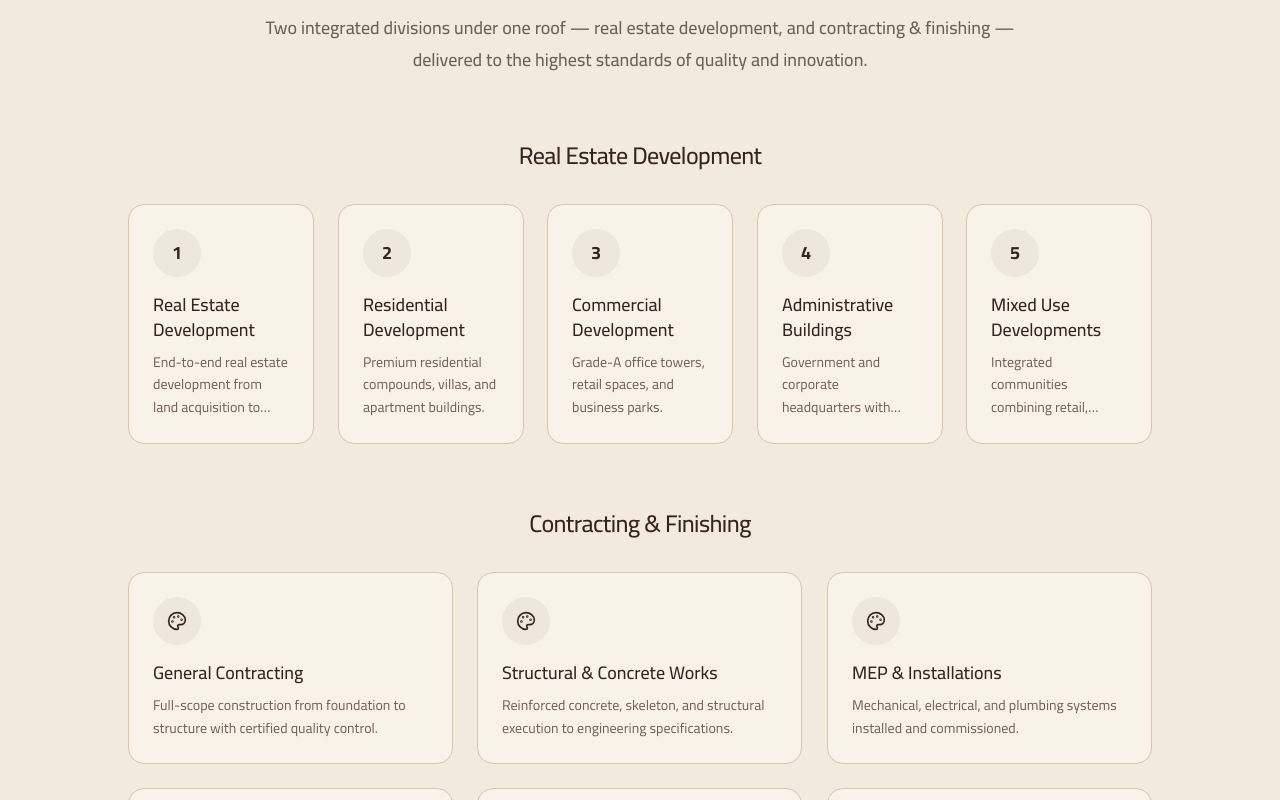
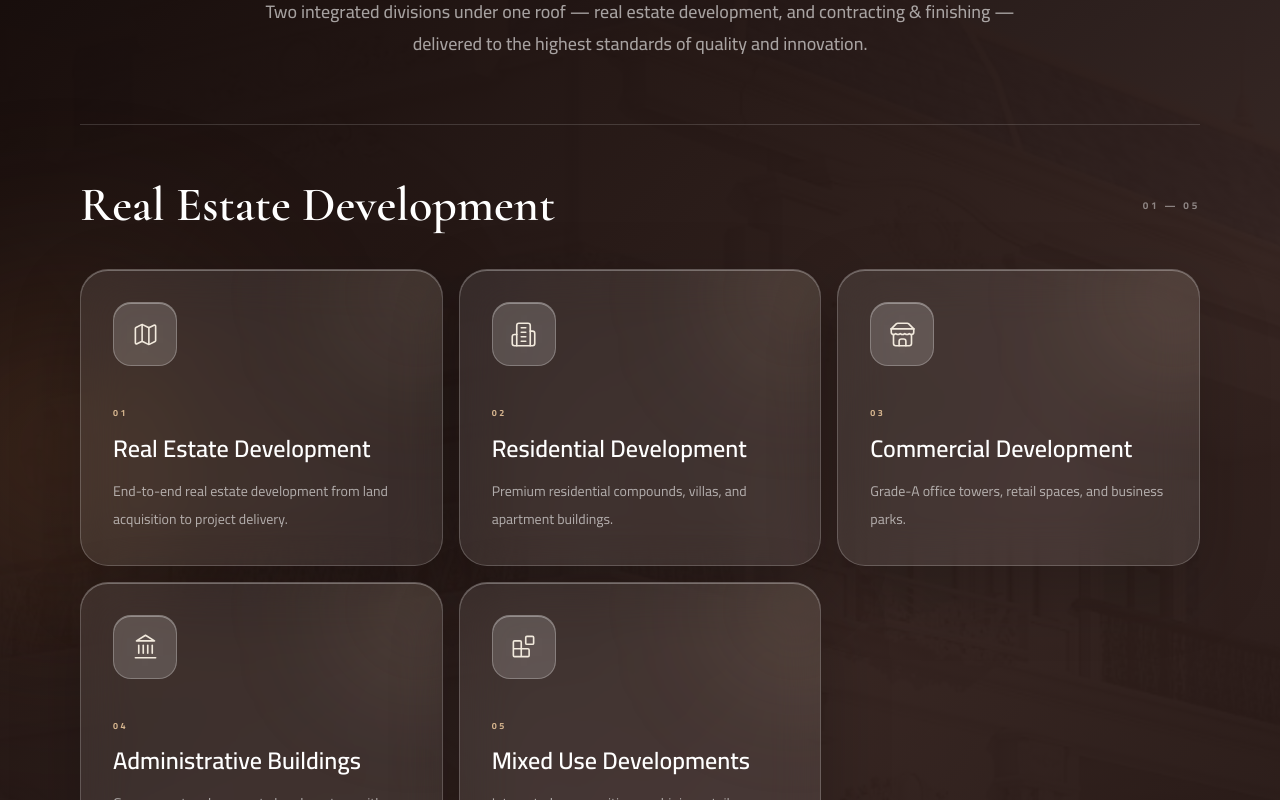
Before and after one commit to mahmouddiabline1-ui/elgamal, a Next.js app: page / in a window 1280 px wide. Shown: the part 3540-4340 px from the top of the page. Built offline with nearby package versions, Linux system fonts and the light colour scheme.

Commit message:
Redesign services with liquid glass cards

```diff
--- a/components/sections/services-section.tsx
+++ b/components/sections/services-section.tsx
@@ -1,148 +1,76 @@
 "use client";
 
-import { useEffect, useRef, useState, type ReactNode } from "react";
+import Image from "next/image";
+import {
+  Blocks, Building2, Gem, HardHat, KeyRound,
+  Landmark, Layers3, Map, Palette, Store, Wrench,
+  type LucideIcon,
+} from "lucide-react";
 import { services } from "@/lib/projects";
 import { useI18n } from "@/lib/i18n";
 import { SectionHeading } from "@/components/ui/section-heading";
 
-// Scroll-triggered "build up" reveal: each brick rises and settles into place
-// as it enters the viewport, evoking a wall being laid course by course.
-function Reveal({
-  children,
-  delay = 0,
-  className,
+const developmentIcons: LucideIcon[] = [Map, Building2, Store, Landmark, Blocks];
+const contractingIcons: LucideIcon[] = [HardHat, Layers3, Wrench, Palette, Gem, KeyRound];
+
+function GlassServiceGroup({
+  title,
+  items,
+  icons,
+  indexOffset = 0,
 }: {
-  children: ReactNode;
-  delay?: number;
-  className?: string;
+  title: string;
+  items: typeof services;
+  icons: LucideIcon[];
+  indexOffset?: number;
 }) {
-  const ref = useRef<HTMLDivElement>(null);
-  const [shown, setShown] = useState(false);
-
-  useEffect(() => {
-    const el = ref.current;
-    if (!el) return;
-    const io = new IntersectionObserver(
-      ([entry]) => {
-        if (entry.isIntersecting) {
-          setShown(true);
-          io.disconnect();
-        }
-      },
-      { threshold: 0.15, rootMargin: "0px 0px -6% 0px" }
-    );
-    io.observe(el);
-    return () => io.disconnect();
-  }, []);
+  const { t } = useI18n();
 
   return (
-    <div
-      ref={ref}
-      className={className}
-      style={{
-        opacity: shown ? 1 : 0,
-        transform: shown ? "translateY(0) scale(1)" : "translateY(48px) scale(0.97)",
-        transition:
-          "opacity 0.6s ease-out, transform 0.6s cubic-bezier(0.16, 1, 0.3, 1)",
-        transitionDelay: `${delay}ms`,
-        willChange: "transform, opacity",
-      }}
-    >
-      {children}
+    <div className="relative border-t border-white/15 py-10 md:py-14">
+      <div className="mb-8 flex items-center justify-between gap-6 md:mb-10">
+        <h3 className="font-display text-3xl font-semibold text-white md:text-5xl">{t(title)}</h3>
+        <span className="hidden text-[10px] font-bold uppercase tracking-[.28em] text-white/45 sm:block">{String(indexOffset + 1).padStart(2, "0")} — {String(indexOffset + items.length).padStart(2, "0")}</span>
+      </div>
+
+      <div className="scrollbar-none -mx-5 flex snap-x snap-mandatory gap-4 overflow-x-auto px-5 pb-3 md:mx-0 md:grid md:grid-cols-2 md:overflow-visible md:px-0 lg:grid-cols-3">
+        {items.map((service, index) => {
+          const Icon = icons[index];
+          return (
+            <article key={service.name} className="group relative min-h-64 w-[78vw] max-w-sm shrink-0 snap-center overflow-hidden rounded-[28px] border border-white/20 bg-white/[.09] p-6 shadow-[inset_0_1px_0_rgba(255,255,255,.3),0_24px_70px_rgba(0,0,0,.22)] backdrop-blur-xl transition duration-500 hover:-translate-y-2 hover:border-white/40 hover:bg-white/[.14] md:w-auto md:max-w-none md:p-8">
+              <div className="pointer-events-none absolute -end-12 -top-12 h-36 w-36 rounded-full bg-[#d7b68f]/15 blur-3xl transition duration-500 group-hover:bg-[#d7b68f]/30" />
+              <div className="relative flex h-full flex-col">
+                <div className="mb-10 grid h-14 w-14 place-items-center rounded-[18px] border border-white/25 bg-white/[.14] text-[#f2eadd] shadow-[inset_0_1px_0_rgba(255,255,255,.35)] backdrop-blur-2xl md:h-16 md:w-16">
+                  <Icon size={27} strokeWidth={1.45} />
+                </div>
+                <span className="mb-3 text-[9px] font-bold tracking-[.28em] text-[#d7b68f]">{String(indexOffset + index + 1).padStart(2, "0")}</span>
+                <h4 className="text-xl font-semibold leading-snug text-white md:text-2xl">{t(service.name)}</h4>
+                <p className="mt-3 text-sm leading-7 text-white/60">{t(service.description)}</p>
+              </div>
+            </article>
+          );
+        })}
+      </div>
     </div>
   );
 }
 
-// A neat wall of equal-size service "bricks". Two columns on phones (odd last
-// brick spans full width so no gap), three then five on larger screens.
-function ServiceWall({
-  items,
-  lgCols,
-  renderIcon,
-}: {
-  items: typeof services;
-  lgCols: string;
-  renderIcon: (index: number) => ReactNode;
-}) {
-  const { t } = useI18n();
-  return (
-    <div className={`grid grid-cols-2 gap-3 md:grid-cols-3 md:gap-6 ${lgCols} max-w-5xl mx-auto`}>
-      {items.map((service, index) => {
-        const isDanglingLast = index === items.length - 1 && items.length % 2 === 1;
-        return (
-          <Reveal
-            key={index}
-            delay={index * 70}
-            className={`h-full ${isDanglingLast ? "col-span-2 md:col-span-1" : ""}`}
-          >
-            <div className="group relative flex h-full min-h-[150px] flex-col p-4 md:p-6 rounded-xl md:rounded-2xl border border-border bg-card hover:border-foreground/20 transition-colors duration-300">
-              <div className="w-9 h-9 md:w-12 md:h-12 rounded-full bg-foreground/5 flex items-center justify-center mb-3 md:mb-4 group-hover:bg-foreground group-hover:text-background transition-all duration-300">
-                {renderIcon(index)}
-              </div>
-              <h4 className="text-base md:text-lg font-medium leading-snug text-foreground mb-1.5 md:mb-2">
-                {t(service.name)}
-              </h4>
-              <p className="text-xs md:text-sm text-muted-foreground leading-relaxed line-clamp-3">
-                {t(service.description)}
-              </p>
-            </div>
-          </Reveal>
-        );
-      })}
-    </div>
-  );
-}
-
-const PaletteIcon = (
-  <svg xmlns="http://www.w3.org/2000/svg" width="20" height="20" viewBox="0 0 24 24" fill="none" stroke="currentColor" strokeWidth="2" strokeLinecap="round" strokeLinejoin="round" className="lucide lucide-palette">
-    <circle cx="13.5" cy="6.5" r=".5" />
-    <circle cx="17.5" cy="10.5" r=".5" />
-    <circle cx="8.5" cy="7.5" r=".5" />
-    <circle cx="6.5" cy="12.5" r=".5" />
-    <path d="M12 2C6.5 2 2 6.5 2 12s4.5 10 10 10c.926 0 1.648-.746 1.648-1.688 0-.437-.18-.835-.437-1.125-.29-.289-.438-.652-.438-1.125a1.64 1.64 0 0 1 1.668-1.668h1.996c3.051 0 5.555-2.503 5.555-5.554C21.965 6.012 17.461 2 12 2z" />
-  </svg>
-);
-
 export function ServicesSection() {
-  const { t } = useI18n();
   const realEstateServices = services.slice(0, 5);
-  const interiorServices = services.slice(5);
+  const contractingServices = services.slice(5);
 
   return (
-    <section id="services" className="bg-background py-24 md:py-32">
-      <div className="px-6 md:px-12 lg:px-20">
-        <div className="max-w-7xl mx-auto">
-          {/* Section Header */}
-          <SectionHeading eyebrow="What we do" title="Our Services" description="Two integrated divisions under one roof — real estate development, and contracting & finishing — delivered to the highest standards of quality and innovation." className="mb-16 max-w-5xl" />
+    <section id="services" className="relative overflow-hidden bg-[#1e1210] py-20 text-[#f2eadd] md:py-28">
+      <Image src="/projects/plot-162-a/03.webp" alt="" fill sizes="100vw" className="object-cover object-center opacity-20" />
+      <div className="absolute inset-0 bg-[linear-gradient(135deg,rgba(22,12,10,.98)_5%,rgba(53,35,31,.83)_52%,rgba(23,13,11,.97)_100%)]" />
+      <div className="absolute inset-0 opacity-[.08] grain-overlay" />
+      <div className="pointer-events-none absolute -start-24 top-1/4 h-80 w-80 rounded-full bg-[#a66c3d]/20 blur-[100px]" />
+      <div className="pointer-events-none absolute -end-20 bottom-1/4 h-72 w-72 rounded-full bg-[#d7b68f]/10 blur-[100px]" />
 
-          {/* Real Estate Development Services - PRIMARY */}
-          <div className="mb-16">
-            <Reveal>
-              <h3 className="text-2xl font-medium tracking-tight text-foreground mb-8 text-center">
-                {t("Real Estate Development")}
-              </h3>
-            </Reveal>
-            <ServiceWall
-              items={realEstateServices}
-              lgCols="lg:grid-cols-5"
-              renderIcon={(i) => <span className="text-lg font-bold">{i + 1}</span>}
-            />
-          </div>
-
-          {/* Contracting & Finishing - SECONDARY */}
-          <div>
-            <Reveal>
-              <h3 className="text-2xl font-medium tracking-tight text-foreground mb-8 text-center">
-                {t("Contracting & Finishing")}
-              </h3>
-            </Reveal>
-            <ServiceWall
-              items={interiorServices}
-              lgCols="lg:grid-cols-3"
-              renderIcon={() => PaletteIcon}
-            />
-          </div>
-        </div>
+      <div className="relative mx-auto max-w-7xl px-5 md:px-12 lg:px-20">
+        <SectionHeading eyebrow="What we do" title="Our Services" description="Two integrated divisions under one roof — real estate development, and contracting & finishing — delivered to the highest standards of quality and innovation." className="mb-16 max-w-5xl [&_h2]:text-[#f2eadd] [&_p]:text-white/60" />
+        <GlassServiceGroup title="Real Estate Development" items={realEstateServices} icons={developmentIcons} />
+        <GlassServiceGroup title="Contracting & Finishing" items={contractingServices} icons={contractingIcons} indexOffset={5} />
       </div>
     </section>
   );
```
